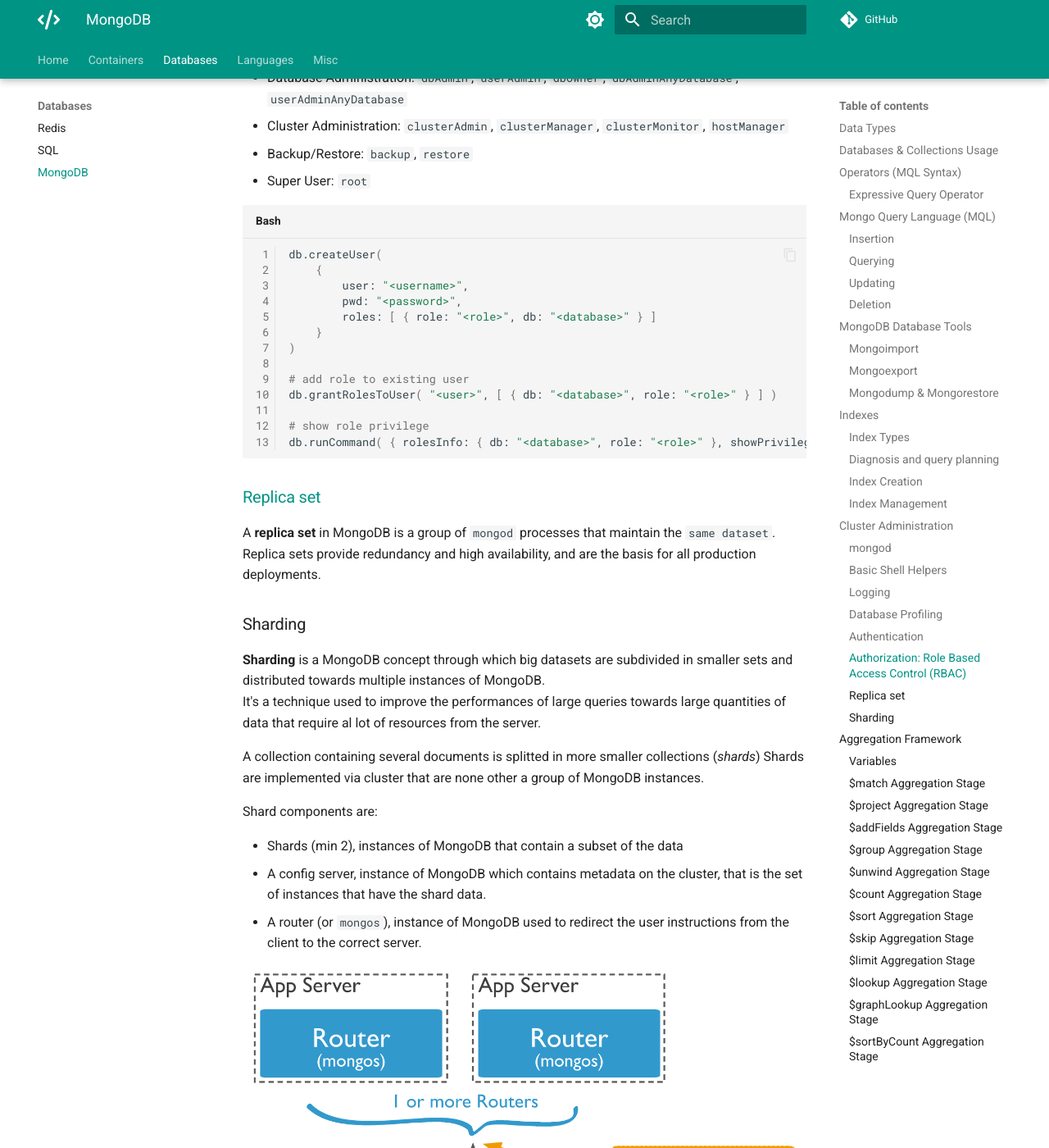
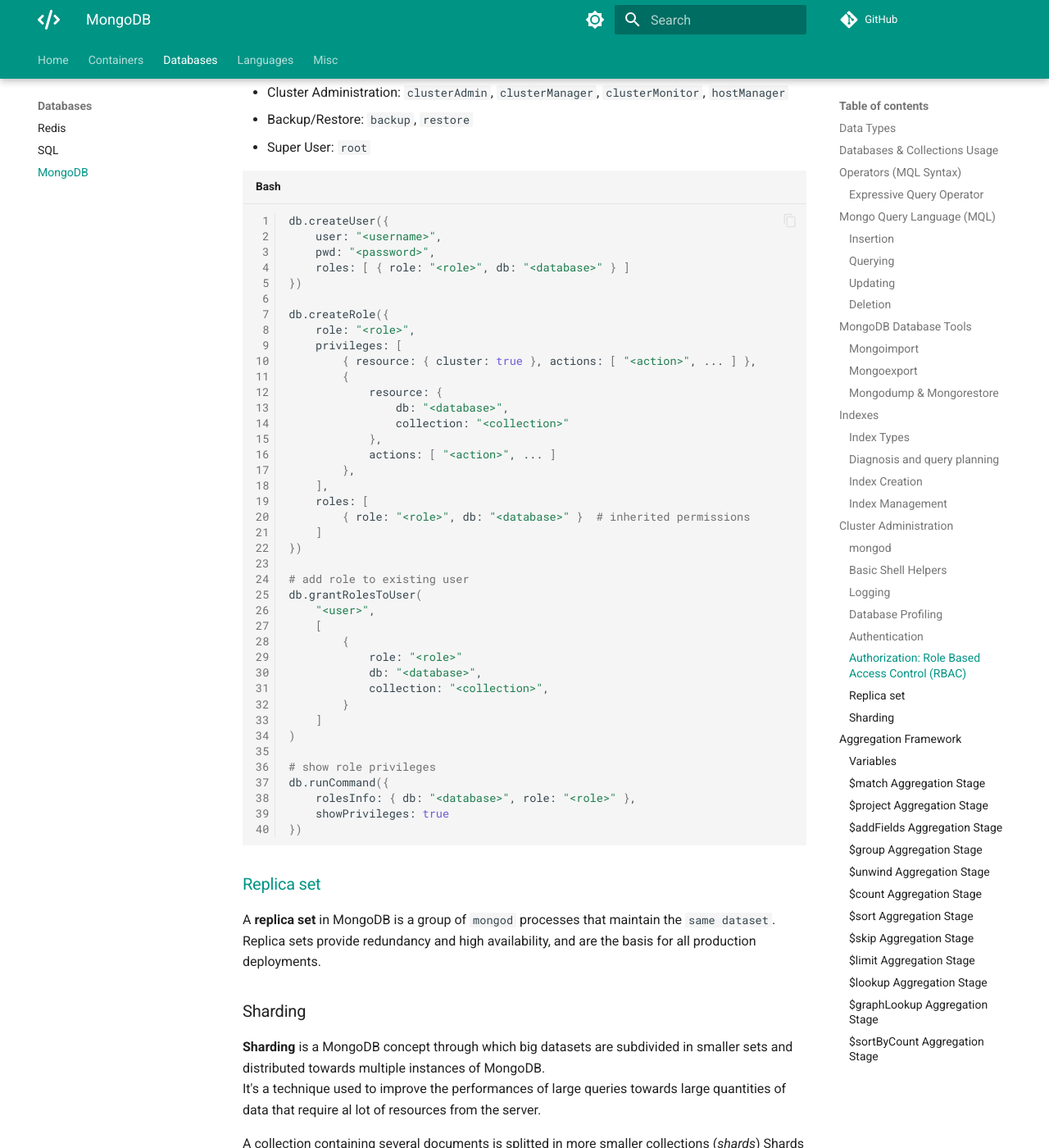
Before and after one commit to m-lamonaca/programming-notes, an MkDocs documentation site: the page built from docs/databases/mongo-db.md, in a window 1280 px wide and 1400 px high, scrolled down 11028 px. Shown: the whole window at 82% size. Built offline with MkDocs 1.6.1 and Material for MkDocs 9.7.7, drawn with Linux system fonts in a browser that asks for light colours; comment, search, counter and statistics services are not loaded; some of the changed text lies outside the part shown.

Commit message:
add `createRole` mongodb auth notes

````diff
--- a/docs/databases/mongo-db.md
+++ b/docs/databases/mongo-db.md
@@ -438,7 +436,7 @@
 
 > **Warn**: Always create an admin user first (ideally with the `userAdmin` role)
 
-Role's Resources:
+Role's **Resources**:
 
 - specific database and collection: `{ "db": "<database>", "collection": "<collection>" }`
 - all databases and collections: `{ "db": "", "collection": "" }`
@@ -446,7 +444,7 @@
 - specific database and any collection: `{ "db": "<database>", "collection": "" }`
 - cluster resource: `{ "cluster": true }`
 
-Role's Privileges: `{ resource: { <resource> }, actions: [ "<action>" ] }`
+Role's **Privileges**: `{ resource: { <resource> }, actions: [ "<action>" ] }`
 
 A role can _inherit_ from multiple others and can define **network restrictions** such as _Server Address_ and _Client Source_.
 
@@ -459,19 +457,46 @@
 - Super User: `root`
 
 ```sh linenums="1"
-db.createUser(
-    {
-        user: "<username>",
-        pwd: "<password>",
-        roles: [ { role: "<role>", db: "<database>" } ]
-    }
+db.createUser({
+    user: "<username>",
+    pwd: "<password>",
+    roles: [ { role: "<role>", db: "<database>" } ]
+})
+
+db.createRole({
+    role: "<role>",
+    privileges: [
+        { resource: { cluster: true }, actions: [ "<action>", ... ] },
+        {
+            resource: {
+                db: "<database>",
+                collection: "<collection>"
+            },
+            actions: [ "<action>", ... ]
+        },
+    ],
+    roles: [
+        { role: "<role>", db: "<database>" }  # inherited permissions
+    ]
+})
+
+# add role to existing user
+db.grantRolesToUser(
+    "<user>",
+    [
+        {
+            role: "<role>"
+            db: "<database>",
+            collection: "<collection>",
+        }
+    ]
 )
 
-# add role to existing user
-db.grantRolesToUser( "<user>", [ { db: "<database>", role: "<role>" } ] )
-
-# show role privilege
-db.runCommand( { rolesInfo: { db: "<database>", role: "<role>" }, showPrivileges: true } )
+# show role privileges
+db.runCommand({
+    rolesInfo: { db: "<database>", role: "<role>" },
+    showPrivileges: true
+})
 ```
 
 ### [Replica set](https://docs.mongodb.com/manual/replication/)
````
Also changed, not shown: other parts of docs/databases/mongo-db.md (+0 -2 lines).
